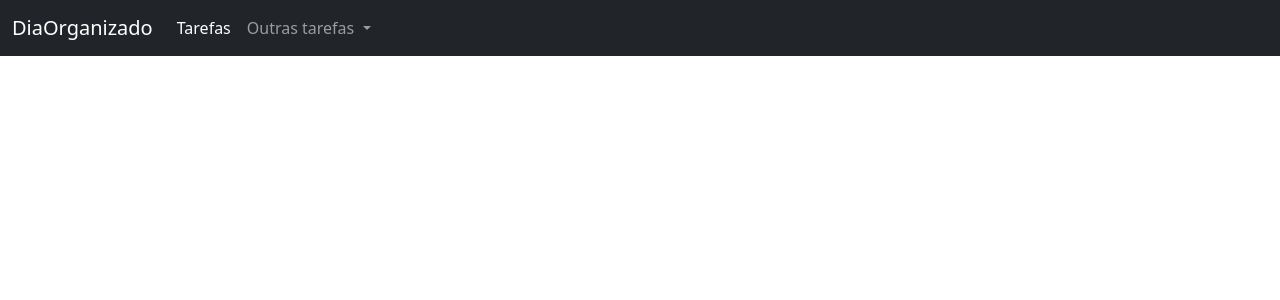
After one commit to danilopreis/gerenciador_de_tarefas_django, a Django app: template tarefas/templates/base.html in a window 1280 px wide. The commit adds this page. Shown: the top 300 px of the page. Run offline with Django 4.2, Linux system fonts and the light colour scheme; the template is opened without the code that fills it, so the values that code supplies are empty.

Commit message:
created base.html

```diff
--- /dev/null
+++ b/tarefas/templates/base.html
@@ -0,0 +1,47 @@
+<!doctype html>
+<html lang="en">
+  <head>
+    <!-- Required meta tags -->
+    <meta charset="utf-8">
+    <meta name="viewport" content="width=device-width, initial-scale=1">
+
+    <!-- Bootstrap CSS -->
+    <link href="https://cdn.jsdelivr.net/npm/bootstrap@5.0.0-beta3/dist/css/bootstrap.min.css" rel="stylesheet" integrity="sha384-eOJMYsd53ii+scO/bJGFsiCZc+5NDVN2yr8+0RDqr0Ql0h+rP48ckxlpbzKgwra6" crossorigin="anonymous">
+
+    <title>{% block title %}{% endblock %}</title>
+  </head>
+  <body style="padding-top:70px">
+    <nav class="navbar fixed-top navbar-expand-lg navbar-dark bg-dark">
+      <div class="container-fluid">
+        <a class="navbar-brand" href="#">DiaOrganizado</a>
+        <button class="navbar-toggler" type="button" data-bs-toggle="collapse" data-bs-target="#navbarSupportedContent" aria-controls="navbarSupportedContent" aria-expanded="false" aria-label="Toggle navigation">
+          <span class="navbar-toggler-icon"></span>
+        </button>
+        <div class="collapse navbar-collapse" id="navbarSupportedContent">
+          <ul class="navbar-nav me-auto mb-2 mb-lg-0">
+            <li class="nav-item">
+              <a class="nav-link active" aria-current="page" href="#">Tarefas</a>
+            </li>
+            <li class="nav-item dropdown">
+              <a class="nav-link dropdown-toggle" href="#" id="navbarDropdown" role="button" data-bs-toggle="dropdown" aria-expanded="false">
+                Outras tarefas
+              </a>
+              <ul class="dropdown-menu" aria-labelledby="navbarDropdown">
+                <li><a class="dropdown-item" href="#">Adiadas</a></li>
+                <li><a class="dropdown-item" href="#">Concluídas</a></li>
+              </ul>
+            </li>
+          </ul>
+        </div>
+      </div>
+    </nav>
+
+    <div class="container">
+      {% block content %}
+      {% endblock %}
+    </div>
+
+    <!-- Option 1: Bootstrap Bundle with Popper -->
+    <script src="https://cdn.jsdelivr.net/npm/bootstrap@5.0.0-beta3/dist/js/bootstrap.bundle.min.js" integrity="sha384-JEW9xMcG8R+pH31jmWH6WWP0WintQrMb4s7ZOdauHnUtxwoG2vI5DkLtS3qm9Ekf" crossorigin="anonymous"></script>
+  </body>
+</html>
```
Also changed, not shown: tarefas/templates/tarefas/tarefas_pendentes.html (+6 -9 lines).
